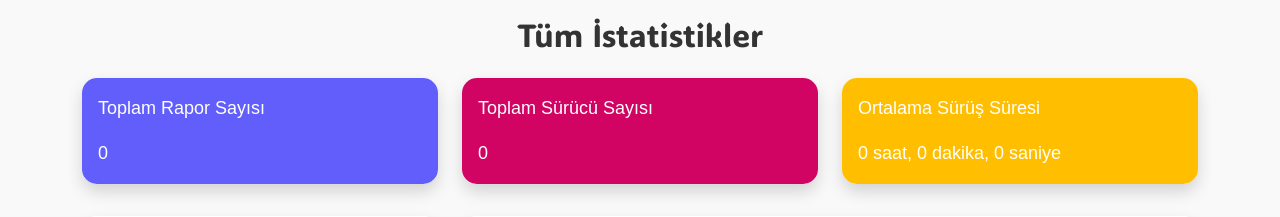
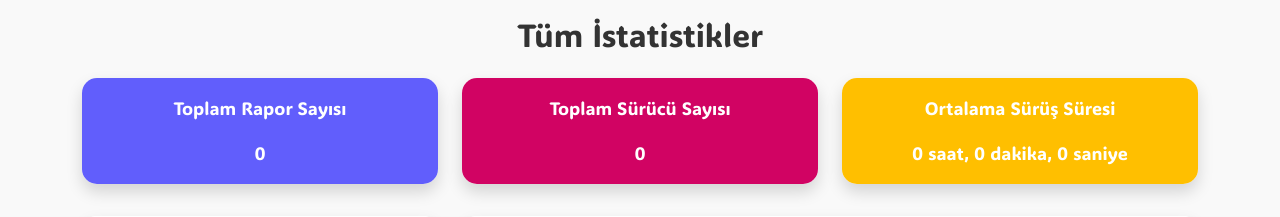
Before and after one commit to FerhatAkalan/SmartDrivingSystems, a Django app: page /report/all-statistic/ in a window 1280 px wide. Shown: the part 91-308 px from the top of the page. Run offline with Django 4.2, Linux system fonts and the light colour scheme; the visitor is signed in with stand-in values (Sample User, id 1); data that the repository does not hold is empty; some libraries are stand-ins or nearby versions.

Commit message:
frontend

```diff
--- a/report/templates/all-statistic.html
+++ b/report/templates/all-statistic.html
@@ -25,6 +25,11 @@
         margin-bottom: 2rem;
         font-size: 18px;
       }
+      .card-body {
+        display: grid;
+        place-items: center; /* Hem yatay hem de dikey olarak hizalamak için */
+        height: 100%; /* Yüksekliği doldurması için */
+    }
       .card-title {
         font-weight: bold;
       }
@@ -43,7 +48,7 @@
   <div class="row">
     <div class="col-md-4">
         <div class="card border-0 shadow">
-            <div class="card-body" style="background-color:#615EFC; color: white;">
+            <div class="card-body" style="background-color:#615EFC; font-family: fasterOne, sans-serif; color: white;">
                 <p>Toplam Rapor Sayısı</p>
                 <span id="reportCount">0</span>
             </div>
@@ -51,7 +56,7 @@
     </div>
     <div class="col-md-4">
         <div class="card border-0 shadow">
-            <div class="card-body" style="background-color:#D10363; color: white;">
+            <div class="card-body" style="background-color:#D10363; font-family: fasterOne, sans-serif; color: white;">
                 <p>Toplam Sürücü Sayısı</p>
                 <span id="driverCount">{{ unique_drivers_count }}</span>
             </div>
@@ -59,7 +64,7 @@
     </div>
     <div class="col-md-4">
         <div class="card border-0 shadow">
-            <div class="card-body" style="background-color:#FFBF00; color: white;">
+            <div class="card-body" style="background-color:#FFBF00; font-family: fasterOne, sans-serif; color: white;">
                 <p>Ortalama Sürüş Süresi</p>
                 <span id="avgTripDuration">0 saat, 0 dakika, 0 saniye</span>
             </div>
```
